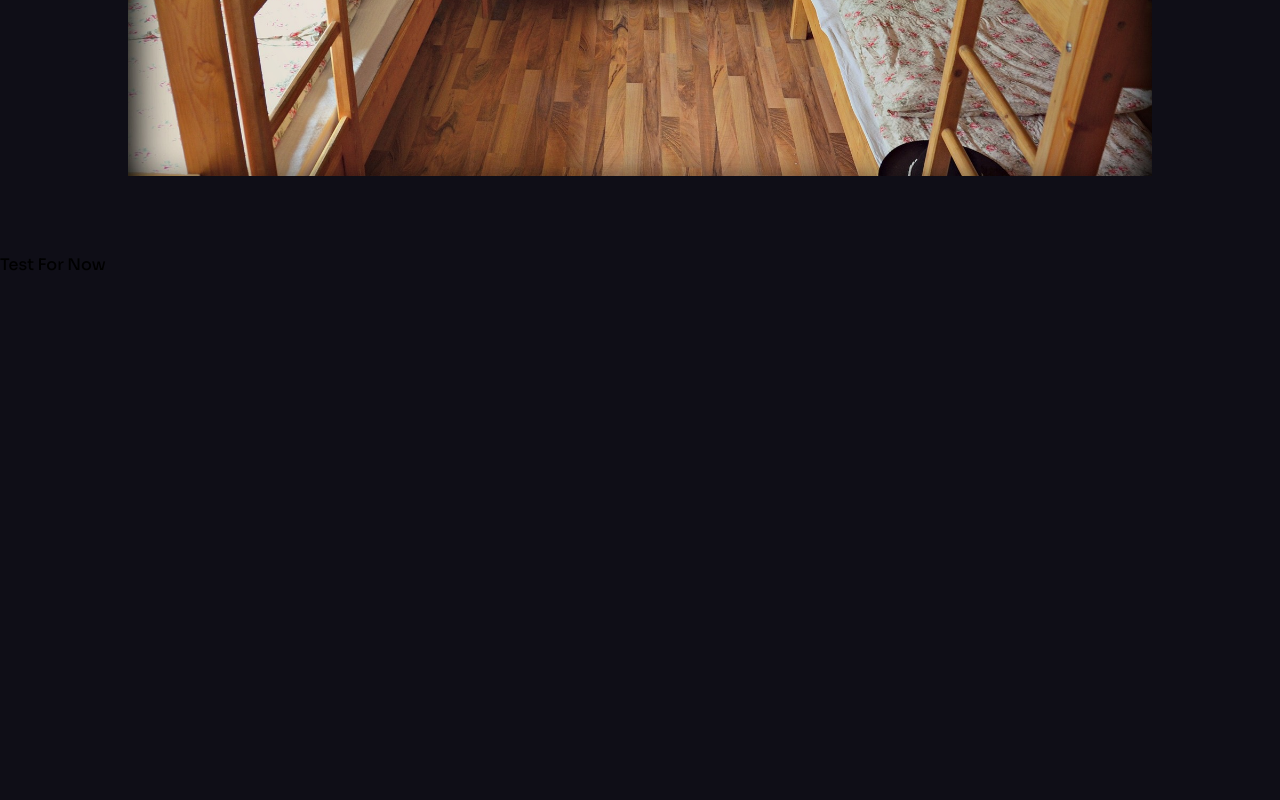
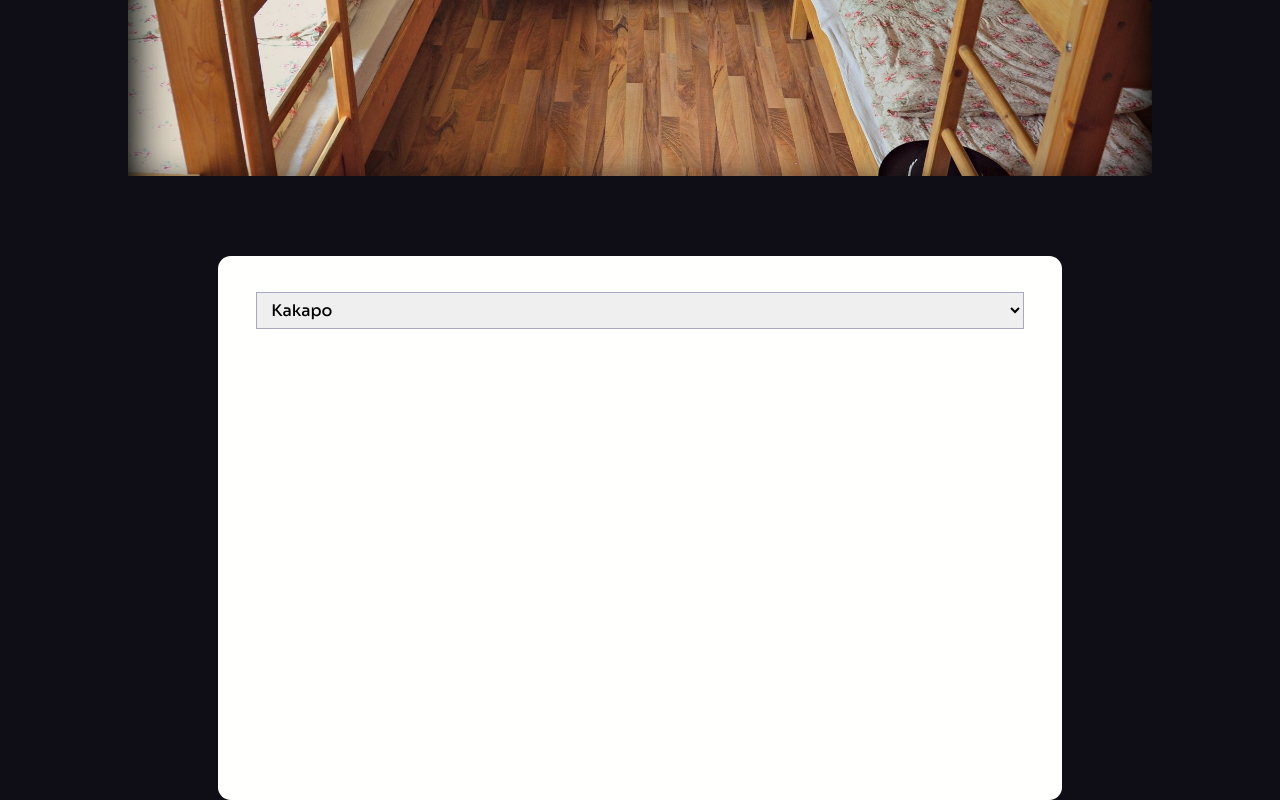
Before and after one commit to Sonny-Tran/AS91813---Website, a website: page index.html in a window 1280 px wide. Shown: the part 2876-3676 px from the top of the page. Before the commit the page ends 3150 px from the top, so only its background shows below. Drawn offline with nearby package versions, Linux system fonts and the light colour scheme.

Commit message:
V0.32 - Register Form Bugfix
Fixed bug where the "this email is taken" alert is always triggered

```diff
--- a/index.html
+++ b/index.html
@@ -11,6 +11,7 @@
     <link rel="stylesheet" href="styles/slideshow.css" />
     <link rel="stylesheet" href="styles/panel.css" />
     <link rel="stylesheet" href="styles/modal_form.css" />
+    <link rel="stylesheet" href="styles/booking_page.css" />
 
     <!-- Embedded Fonts -->
     <link rel="preconnect" href="https://fonts.googleapis.com" />
@@ -316,6 +317,9 @@
         class="modal-content animate"
         autocomplete="off"
         onsubmit="return false"
+        action="mailto:maungaclub@maungaclub.maungaclub"
+        method="post"
+        enctype="text/plain"
       >
         <div class="container">
           <label for="fullname"><b>Fullname</b></label>
@@ -461,7 +465,13 @@
       </form>
     </div>
 
-    <div id="booking_page">Test For Now</div>
+    <div id="booking_page">
+      <select list="browsers" name="browser" class="input_box">
+        <option>Kakapo</option>
+        <option>Kereru</option>
+        <option>Pukeko</option>
+      </select>
+    </div>
 
     <script src="https://cdnjs.cloudflare.com/ajax/libs/gsap/3.12.2/gsap.min.js"></script>
     <script src="https://cdnjs.cloudflare.com/ajax/libs/gsap/3.12.2/ScrollTrigger.min.js"></script>
--- a/js/register_login.js
+++ b/js/register_login.js
@@ -27,6 +27,18 @@ function addData() {
   )
     return false;
 
+  /* Testing Purposes
+    if (
+      !email ||
+      !password ||
+      !fullname ||
+      !address ||
+      !poi ||
+      !poa
+    )
+      return false;
+    */
+
   if (old_data == null) {
     old_data = [];
     old_data.push(obj);
@@ -38,12 +50,13 @@ function addData() {
       if (old_data[i].email == obj.email) {
         return alert("This email is taken");
       } else {
-        console.log("completed");
-        registercomplete();
-        old_data.push(obj);
-        localStorage.setItem("login_data", JSON.stringify(old_data));
+        continue;
       }
     }
+    console.log("completed");
+    registercomplete();
+    old_data.push(obj);
+    localStorage.setItem("login_data", JSON.stringify(old_data));
   }
 }
 
--- /dev/null
+++ b/styles/booking_page.css
@@ -0,0 +1,17 @@
+#booking_page {
+  background-color: #fffffe;
+  margin: auto;
+  width: 60vw;
+  height: 60vh;
+  border-radius: 1vw;
+  padding: 4vh 3vw;
+}
+
+.input_box {
+  width: 100%;
+  padding: 0.8vh 0.8vw;
+  margin: 0.5vh 0 2vh 0;
+  display: inline-block;
+  border: 0.1vw solid #a7a9be;
+  box-sizing: border-box;
+}
```
